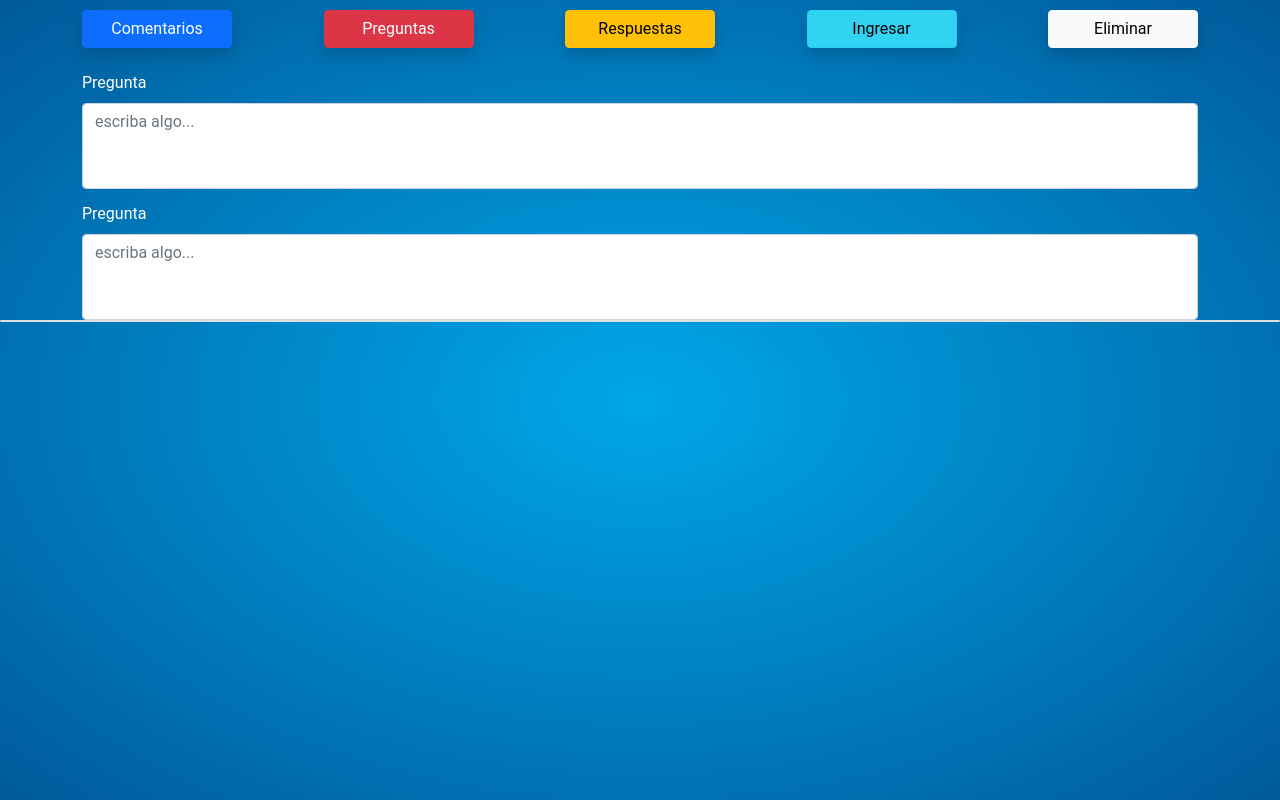
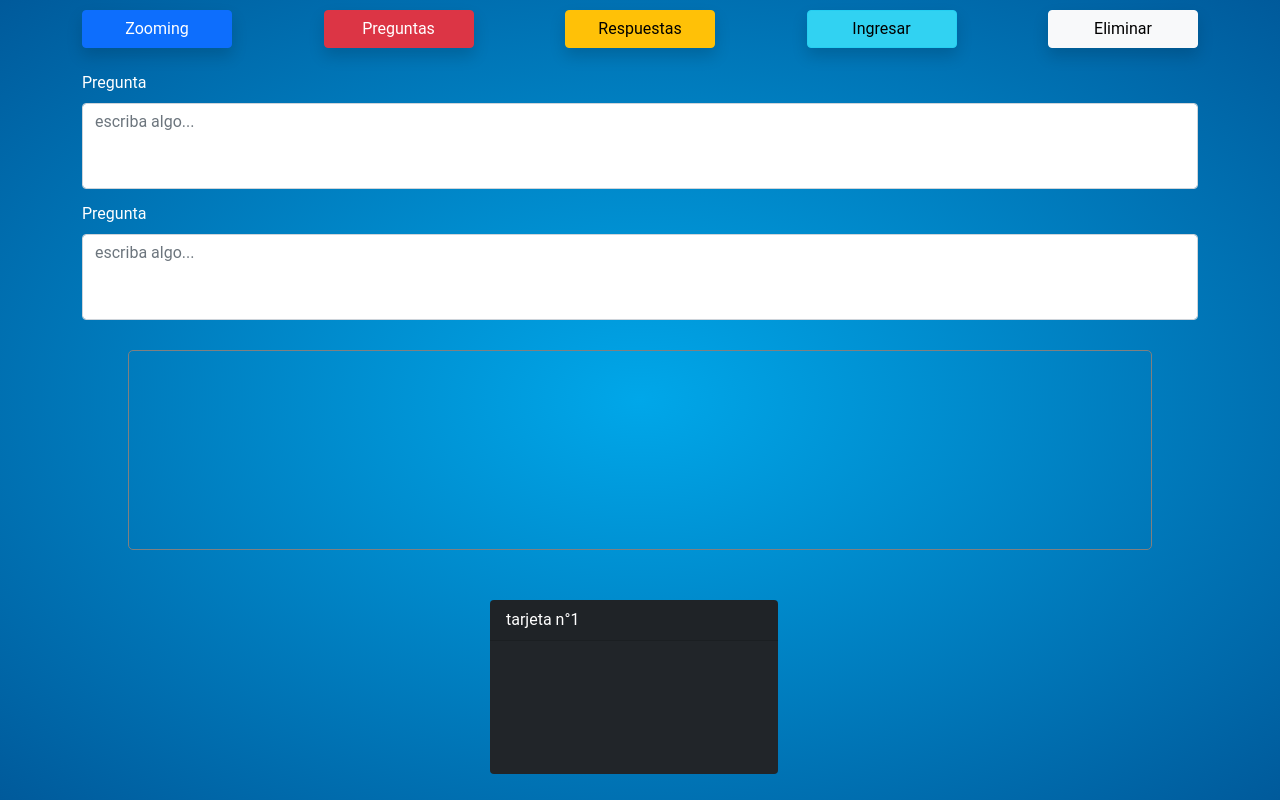
Before and after one commit to nocivescience/memory_card_v1, a plain HTML site: page index.html in a window 1280 px wide. Both pictures are taken after a click on the button "Ingresar". Drawn offline with nearby package versions, Linux system fonts and the light colour scheme.

Commit message:
terminado

```diff
--- a/index.html
+++ b/index.html
@@ -11,7 +11,7 @@
 <body>
   <div class="container">
     <div class="botones">
-      <button type="button" class="btn shadow btn-primary btn-comment">Comentarios</button>
+      <button type="button" class="btn shadow btn-primary btn-comment">Zooming</button>
       <button type="button" class="btn shadow btn-danger btn-ask">Preguntas</button>
       <button type="button" class="btn shadow btn-warning btn-answer">Respuestas</button>
       <button type="button" class="btn shadow btn-info btn-enter">Ingresar</button>
@@ -27,6 +27,7 @@
       <textarea class="form-control entrada-textarea" id="exampleFormControlTextarea2" rows="3" placeholder="escriba algo..."></textarea>
     </div>
   </div>
+  <div class="stage"></div>
   <div class="storage"></div>
 </body>
 <script src="https://cdn.jsdelivr.net/npm/bootstrap@5.0.2/dist/js/bootstrap.bundle.min.js" integrity="sha384-MrcW6ZMFYlzcLA8Nl+NtUVF0sA7MsXsP1UyJoMp4YLEuNSfAP+JcXn/tWtIaxVXM" crossorigin="anonymous"></script>
--- a/script.js
+++ b/script.js
@@ -6,6 +6,7 @@ const btnDelete=document.querySelector('.btn-delete');
 const textareaQuestion1El=document.querySelector('#exampleFormControlTextarea1');
 const textareaAnswer2El=document.querySelector('#exampleFormControlTextarea2');
 const storageEl=document.querySelector('.storage');
+const stageEl=document.querySelector('.stage');
 // const btnInfo=document.querySelector('.btn-info');
 // const btnLight=document.querySelector('.btn-light');
 // const btnDark=document.querySelector('.btn-dark');
@@ -24,9 +25,14 @@ function createCard(data,index){
     const card=document.createElement('div');
     card.classList.add('card');
     card.innerHTML=`
-        <div>
-            ${data.question}
+    <div class="card text-white bg-dark mb-3" style="max-width: 18rem;">
+        <div class="card-header">tarjeta n°${index+1}</div>
+            <div class="card-body">
+              <h5 class="card-title">${data.question}</h5>
+              <p class="card-text">${data.answer}</p>
+            </div>
         </div>
+    </div>
     `;
     storageEl.appendChild(card);
 }
--- a/style.css
+++ b/style.css
@@ -13,7 +13,11 @@ body{
   background: radial-gradient(rgb(0, 167, 233), #005a9b);
   background-size: cover;
   background-position: center;
-  background-repeat: no-repeat;
+  background-repeat: repeat;
+  display: flex;
+  justify-content: center;
+  flex-direction: column;
+  align-items: center;
 }
 .container{
   width: 100%;
@@ -65,3 +69,28 @@ textarea{
 label{
   margin-top: 13px;
 }
+.card{
+  background:transparent;
+  margin-top: 10px;
+  width: 300px;
+  height: 200px;
+  border: transparent;
+}
+.storage{
+  display: flex;
+  flex-wrap: wrap;
+  flex-direction: row;
+  align-items: center;
+  justify-content: center;
+}
+.zooming{
+  background-color: red;
+}
+.stage{
+  width: 80%;
+  height: 200px;
+  margin: 30px;
+  background-color: transparent;
+  border: gray solid 1px;
+  border-radius: 5px;
+}
```
